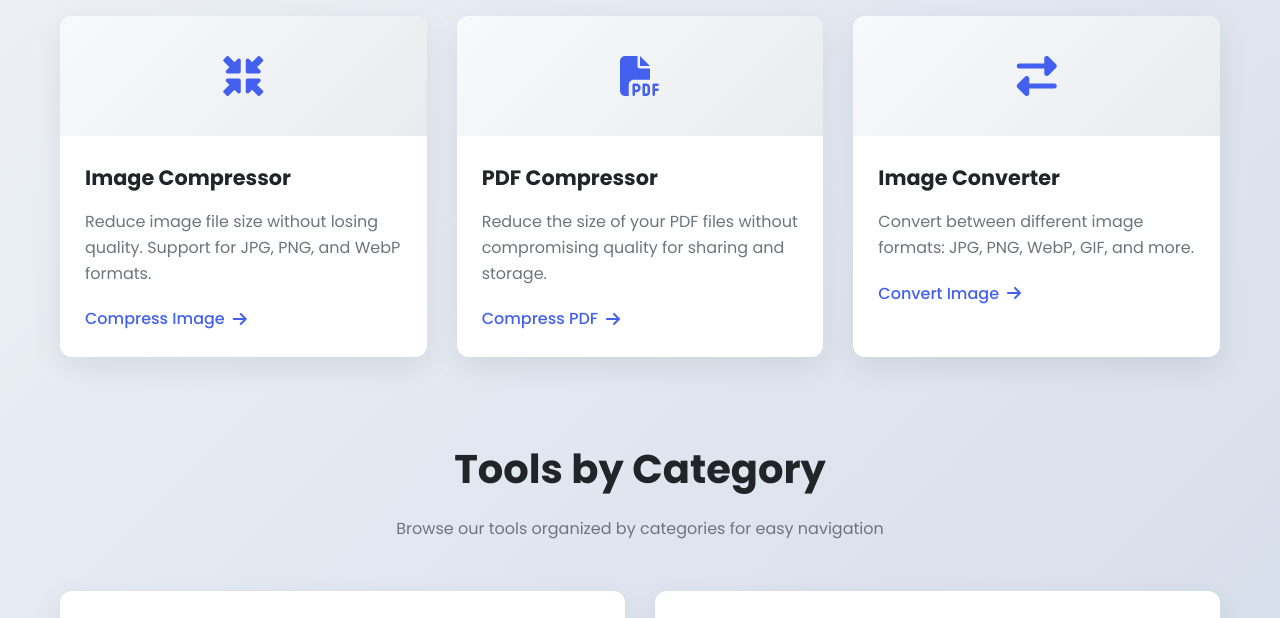
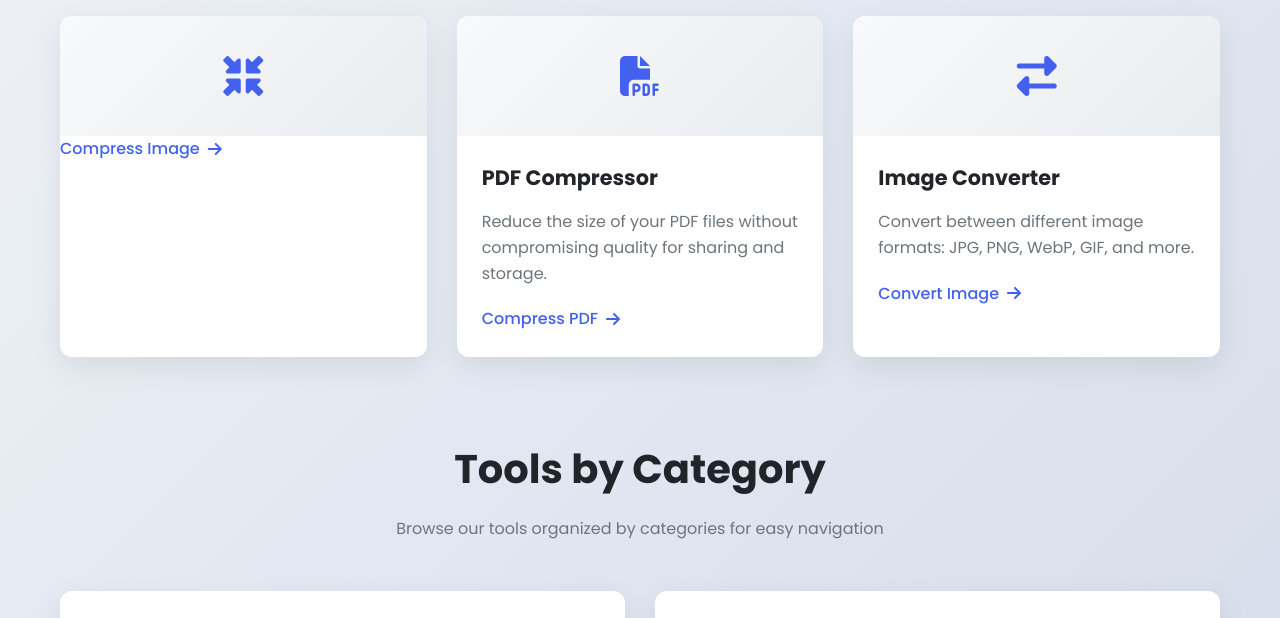
Before and after one commit to sunnymandal0181-lgtm/imagetools, a plain HTML site: page index.html in a window 1280 px wide. Shown: the part 800-1418 px from the top of the page. Drawn offline with Linux system fonts and the light colour scheme.

Commit message:
Update index.html

```diff
--- a/index.html
+++ b/index.html
@@ -575,11 +575,8 @@
                 <div class="tool-icon">
                     <i class="fas fa-compress-arrows-alt"></i>
                 </div>
-                <div class="tool-content">
-                    <h3>Image Compressor</h3>
-                    <p>Reduce image file size without losing quality. Support for JPG, PNG, and WebP formats.</p>
-                    <a href="#" class="tool-link">Compress Image <i class="fas fa-arrow-right"></i></a>
-                </div>
+                <a href="compress.html" class="tool-link" target="_blank">Compress Image <i class="fas fa-arrow-right"></i></a>
+
             </div>
 
             <div class="tool-card">
```
